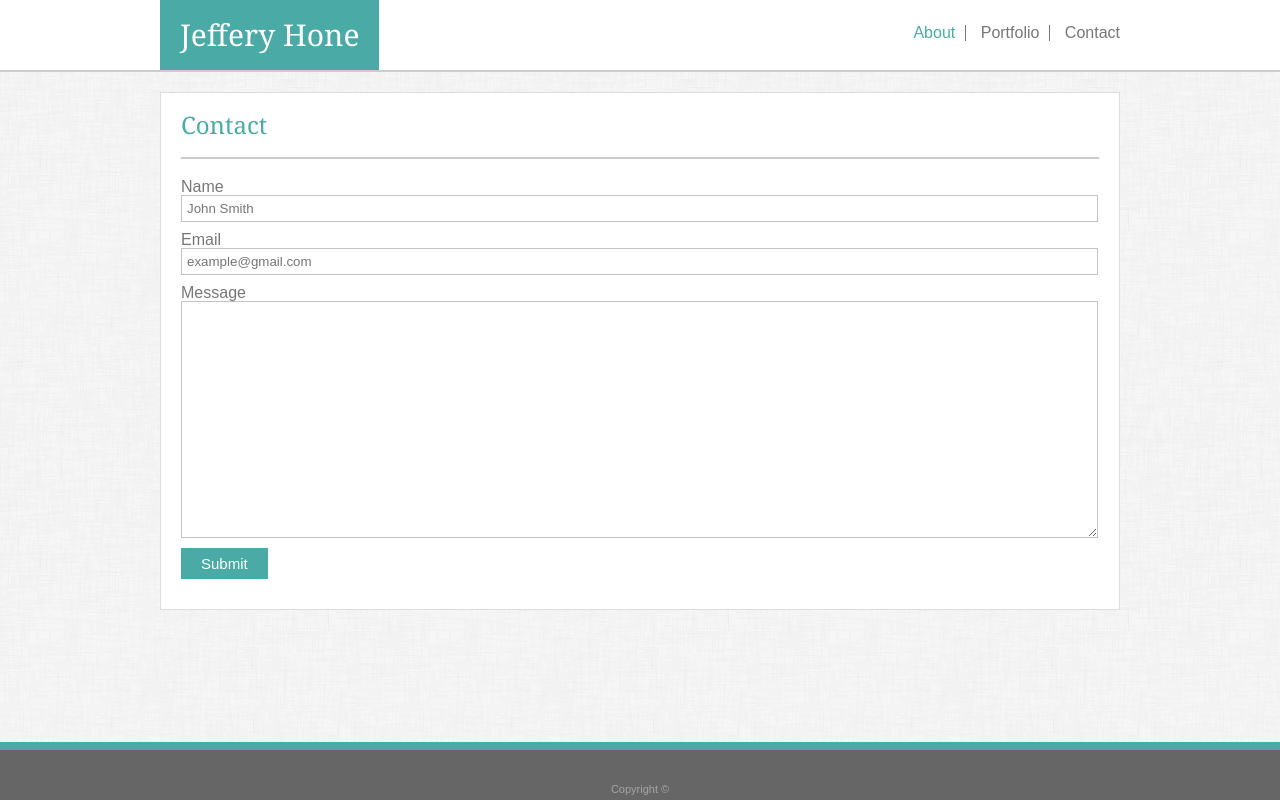
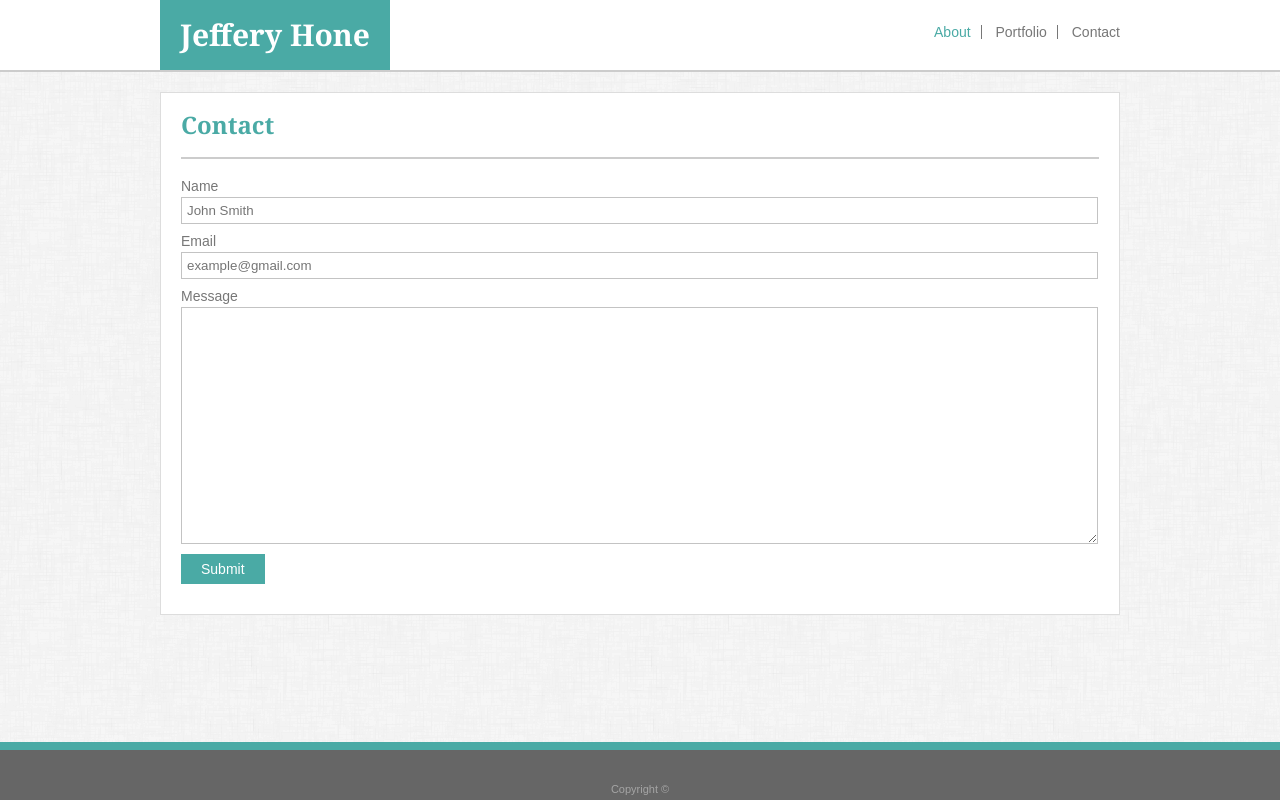
Before and after one commit to torqie/torqie.github.io, a plain HTML site: page contact.html in a window 1280 px wide. Drawn offline with Linux system fonts and the light colour scheme.

Commit message:
Initial Files Upload

```diff
--- a/assets/css/contact.css
+++ b/assets/css/contact.css
@@ -7,6 +7,10 @@ input, textarea, label {
     width: 905px;
     display: block;
 }
+label {
+    margin-bottom:4px;
+    font-size:14px;
+}
 
 input, textarea {
     border: 1px solid #c3c3c3;
@@ -14,12 +18,14 @@ input, textarea {
 }
 
 button {
-    font-size: 15px;
+    font-size: 14px;
     color: #ffffff;
     background-color: #4aaaa5;
     padding:7px 20px;
     border: none;
-    transition: 0.3s;
+    -webkit-transition: background-color 0.3s;
+    -moz-transition: background-color 0.3s;
+    transition: background-color 0.3s;
 }
 
 button:hover {
--- a/assets/css/style.css
+++ b/assets/css/style.css
@@ -3,12 +3,14 @@ body{
     padding:0;
     color: #777777;
     font-family: 'Arial', 'Helvetica Neue', 'sans-serif';
+    font-size: 14px;
     background: url("../images/dust_scratches.png") repeat;
 }
 
 h1, h2, h3, h4, h5, h6 {
     color: #4aaaa5;
     font-family: 'Georgia', 'Times', 'Times New Roman', 'serif';
+    font-weight: 600;
 }
 h1 {
     font-size:30px;
```
